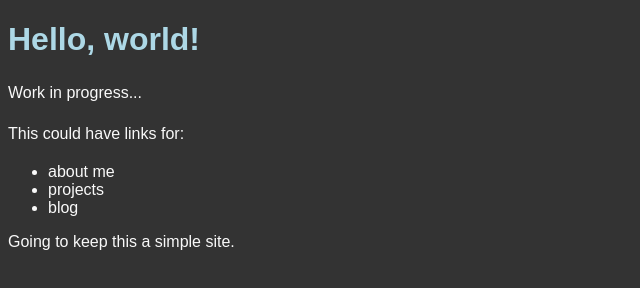
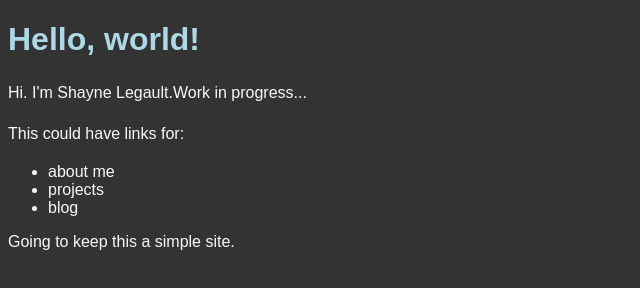
Before and after one commit to shaynelegault/shaynelegault.ca, a plain HTML site: page index.html in a window 1280 px wide. Shown: the whole page, without its empty margins (0-640 px from the left). Drawn offline with Linux system fonts and the light colour scheme.

Commit message:
test deploy

```diff
--- a/index.html
+++ b/index.html
@@ -8,7 +8,7 @@
 </head>
 <body>
     <h1>Hello, world!</h1>
-    <p>Work in progress...</p>
+    <p>Hi. I'm Shayne Legault.Work in progress...</p>
     <p>
         This could have links for:
         <ul>
```
